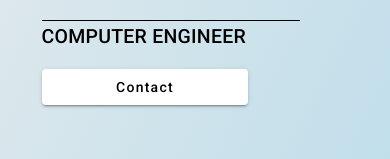
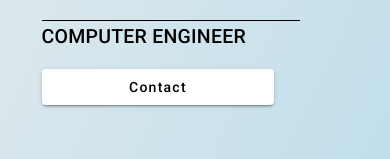
Before and after one commit to emmanuelnunoe/emmanuelnunoe, an Angular app in the folder website/emmanuelnuno/: page / in a window 390 px wide. Shown: the part 588-747 px from the top of the page. Built offline with nearby package versions, Linux system fonts and the light colour scheme.

Commit message:
improve padding on buttons

```diff
--- a/website/emmanuelnuno/src/app/components/contact/contact.component.ts
+++ b/website/emmanuelnuno/src/app/components/contact/contact.component.ts
@@ -12,8 +12,8 @@ export class ContactComponent {
 
   copyToClipboard() {
     const email: string = "enunospace@gmail.com";
-    const text: string = (this.textToCopy.nativeElement.textContent?.trim()) == undefined ? "" : this.textToCopy.nativeElement.textContent?.trim();
-    if (text != undefined) {
+    const text: string = (this.textToCopy.nativeElement.textContent?.trim()) == undefined ? email : this.textToCopy.nativeElement.textContent?.trim();
+    if (text != undefined && email === text) {
       navigator.clipboard.writeText(text);
 
     }
--- a/website/emmanuelnuno/src/styles.css
+++ b/website/emmanuelnuno/src/styles.css
@@ -48,6 +48,7 @@ h2 {
 
 .contact-button {
   width: 30%;
+  padding:2.7% !important;
 }
 
 
@@ -74,9 +75,10 @@ h2 {
         width:100% !important;
     }
 
-    .contact-button {
-      width: 80%;
-    }
+  .contact-button {
+    width: 90%;
+    padding: 6% !important;
+  }
 
     .description{
         width:95% !important;
```
